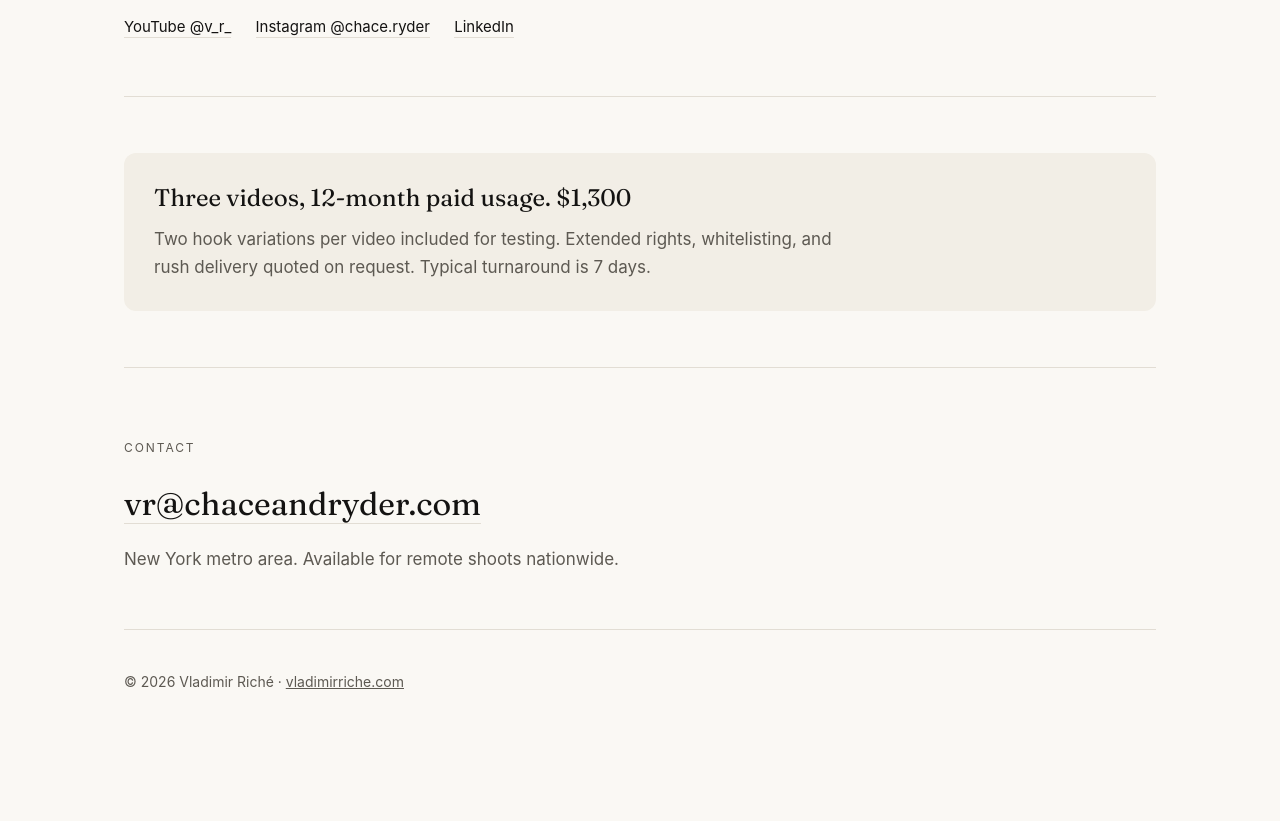
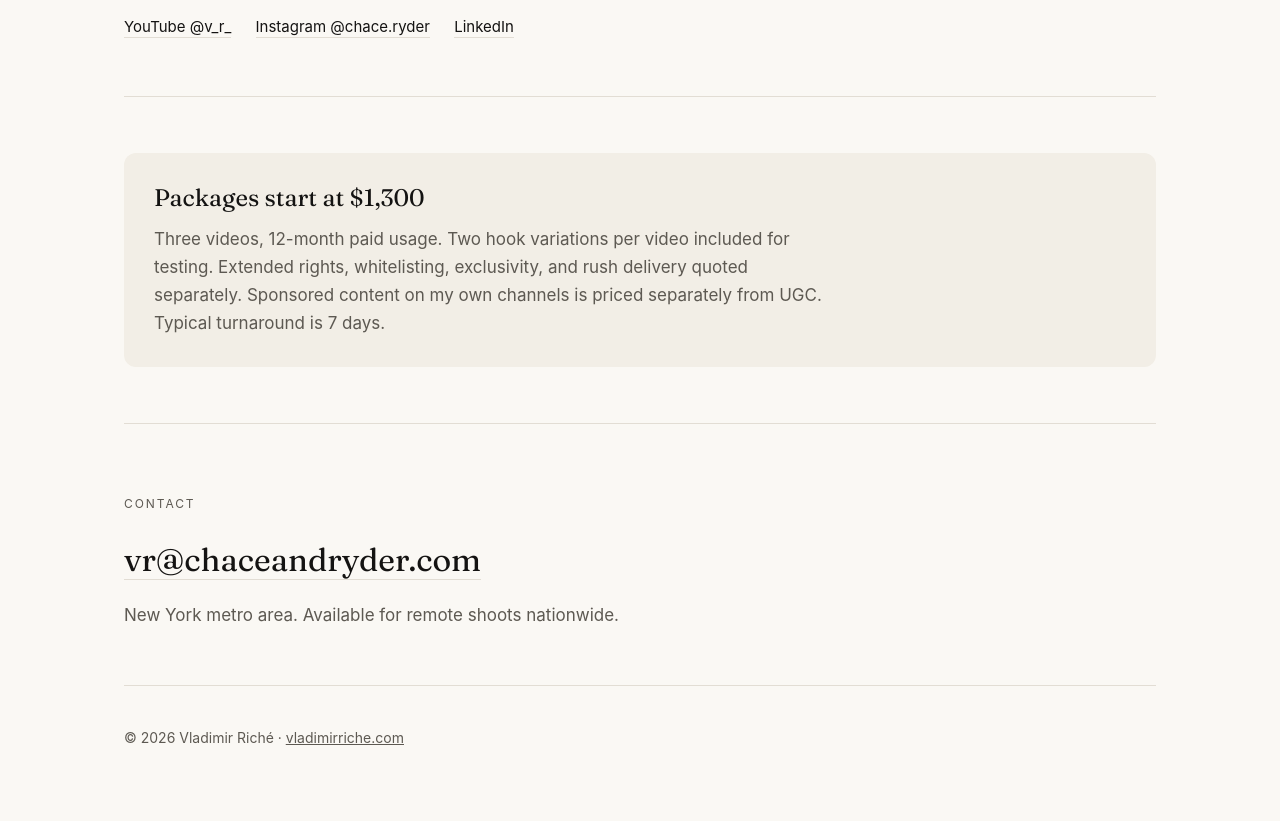
Before and after one commit to vladriche-maker/Main-Website, a website: page public/ugc.html in a window 1280 px wide. Shown: the part 3029-3850 px from the top of the page. Before the commit the page ends 3794 px from the top, so only its background shows below. Drawn offline with Linux system fonts and the light colour scheme.

Commit message:
Add files via upload

```diff
--- a/public/ugc.html
+++ b/public/ugc.html
@@ -130,8 +130,8 @@
 
   <section>
     <div class="offer">
-      <h3>Three videos, 12-month paid usage. $1,300</h3>
-      <p>Two hook variations per video included for testing. Extended rights, whitelisting, and rush delivery quoted on request. Typical turnaround is 7 days.</p>
+      <h3>Packages start at $1,300</h3>
+      <p>Three videos, 12-month paid usage. Two hook variations per video included for testing. Extended rights, whitelisting, exclusivity, and rush delivery quoted separately. Sponsored content on my own channels is priced separately from UGC. Typical turnaround is 7 days.</p>
     </div>
   </section>
 
```
